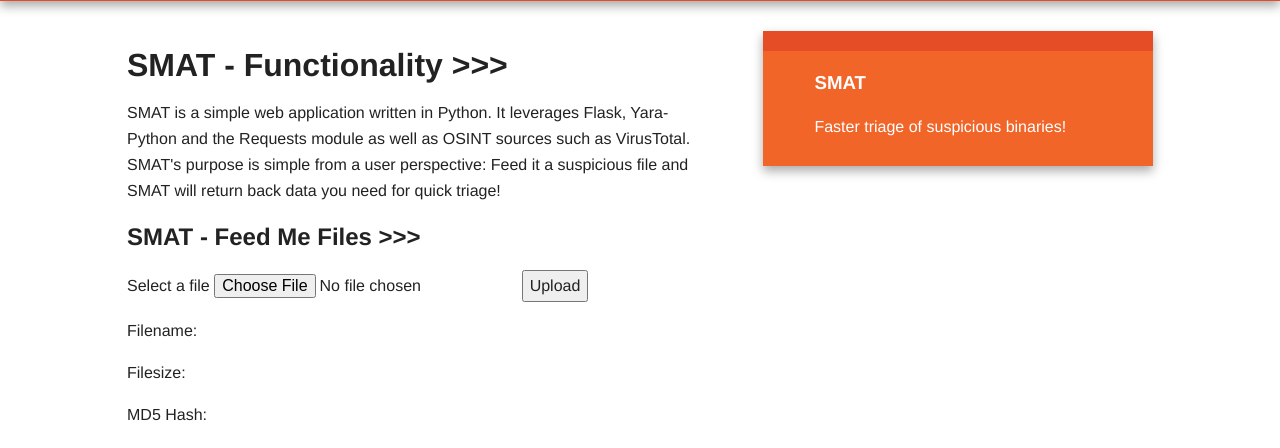
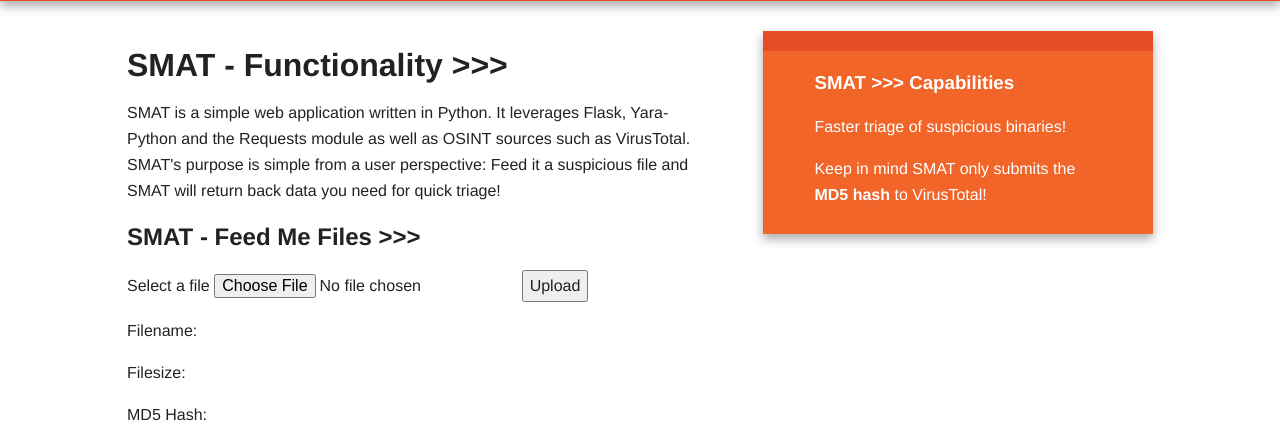
Before and after one commit to mr-satan1/SMAT, a Flask app: page / in a window 1280 px wide. Shown: the part 88-536 px from the top of the page. Run offline with Flask 2, Linux system fonts and the light colour scheme; some libraries are stand-ins or nearby versions.

Commit message:
updated index.html

```diff
--- a/app.py
+++ b/app.py
@@ -116,8 +116,6 @@
     except:
         return 'error'
 
-
-
 def dated_url_for(endpoint, **values):
     if endpoint == 'js_static':
         filename = values.get('filename', None)
@@ -156,6 +154,9 @@
 def js_static(filename):
     return send_from_directory(app.root_path + '/static/js/', filename)
 
+@app.errorhandler(404)
+def pageNotFound(e):
+    return "404 - This isnt the URL you're looking for...", 404
 
 @app.route('/')
 def index():
@@ -183,9 +184,6 @@
             g.db.commit()
             return jsonify(name=filename, size=file_size, md5=md5hashcalc, test=testme, vt=vtScan)
 
-
-
-
 if __name__ == '__main__':
     try:
         print 'connecting to SMAT database.'
--- a/config.ini
+++ b/config.ini
@@ -1,5 +1,5 @@
 [RuleDirectory]
-YarDir = /Users/satan/AT/analysis/modules/YaraRules/
+YarDir = rules/
 [VirusTotalAPIKey]
 vtkey = 'virus total key goes here'
 [VirusTotalURLS]
--- /dev/null
+++ b/createDB.py
@@ -0,0 +1,5 @@
+#!/usr/bin/env python
+from app import initDB
+print 'creating smat database...'
+initDB()
+print 'Done!'
--- a/templates/index.html
+++ b/templates/index.html
@@ -64,8 +64,9 @@
                 </article>
 
                 <aside>
-                    <h3>SMAT</h3>
-                    <p>Faster triage of suspicious binaries!</p>
+                <h3>SMAT >>> Capabilities</h3>
+                <p>Faster triage of suspicious binaries!</p>
+                <p>Keep in mind SMAT only submits the <b>MD5 hash</b> to VirusTotal!</p>
                 </aside>
 
             </div> <!-- #main -->
```
Also changed, not shown: smat.db, 1 other file.
